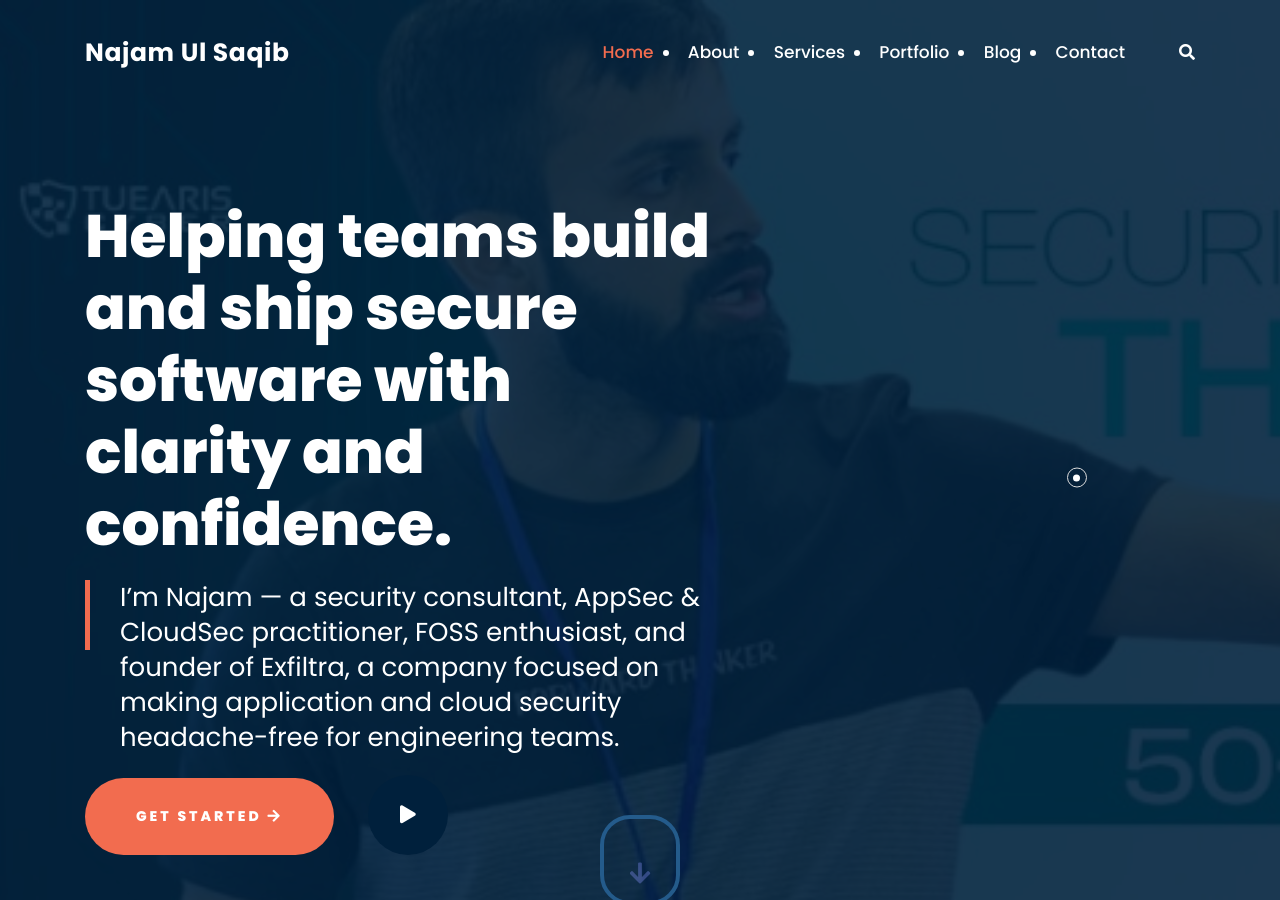
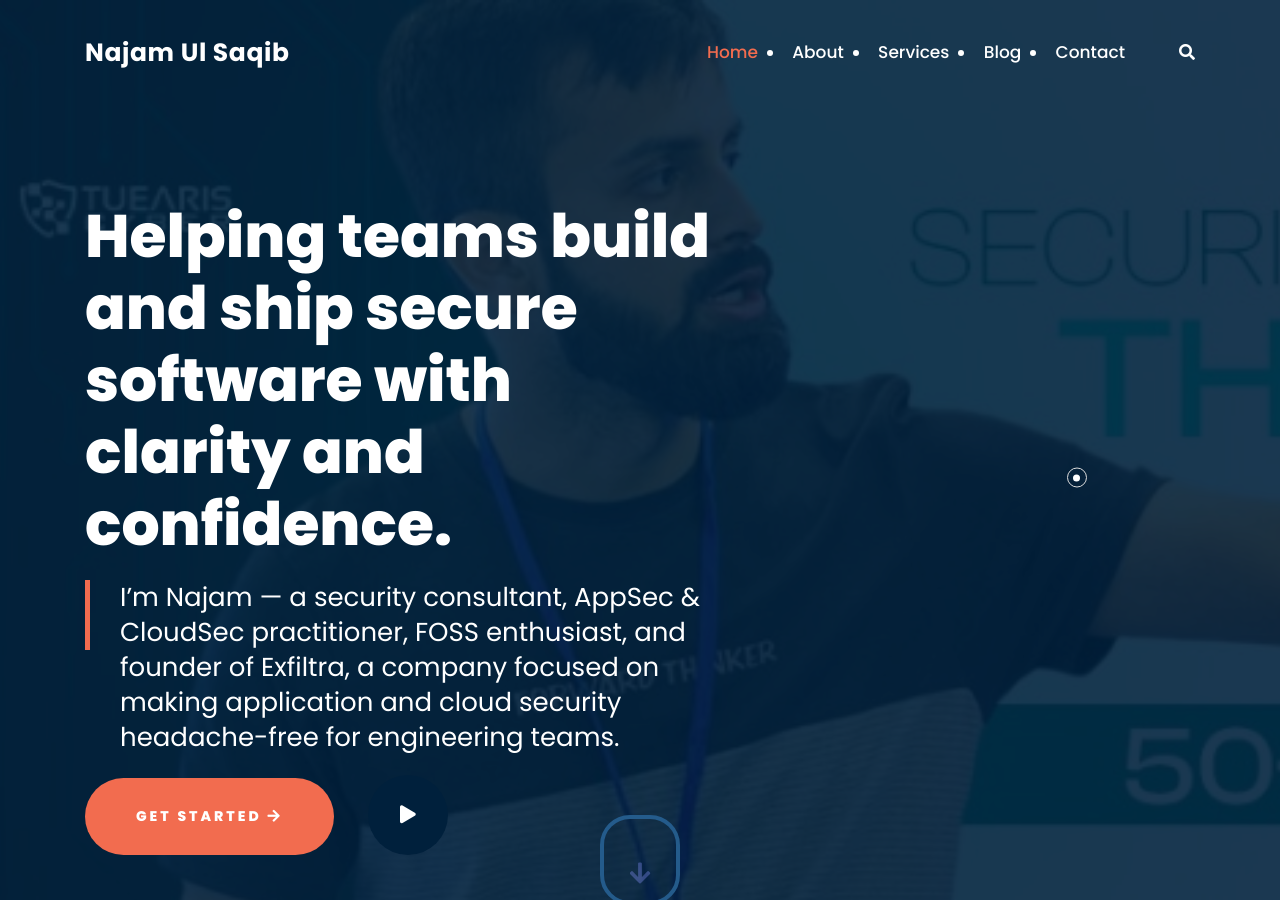
Before and after one commit to elishaadamu/livvc, a Jekyll site: the page built from index.html, in a window 1280 px wide and 900 px high. Built offline with Jekyll 4.4.1, drawn with Linux system fonts in a browser that asks for light colours.

Commit message:
first commit

```diff
--- a/_config.yml
+++ b/_config.yml
@@ -5,7 +5,7 @@ description: >- # this means to ignore newlines until "baseurl:"
   FOSS enthusiast, and founder of Exfiltra, a company focused on
   making application and cloud security headache-free for engineering teams.
 baseurl: "" # the subpath of your site, e.g. /blog
-url: "https://elishaadamu.github.io" # the base hostname & protocol for your site, e.g. http://example.com
+url: "http://ireactinitiative.org" # the base hostname & protocol for your site, e.g. http://example.com
 
 #General Settings
 facebook_url: "https://facebook.com/tortoizthemes"
--- a/_includes/navigation.html
+++ b/_includes/navigation.html
@@ -5,7 +5,7 @@
     </li>
     <li><a href="{{site.url}}#about">About</a></li>
     <li><a href="{{site.url}}#services">Services</a></li>
-    <li><a href="{{site.url}}#portfolio">portfolio</a></li>
+    <!-- <li><a href="{{site.url}}#portfolio">portfolio</a></li> -->
     <!-- <li><a href="{{site.url}}#team">team</a></li>
         <li><a href="{{site.url}}#price">price</a></li> -->
     <li
```
